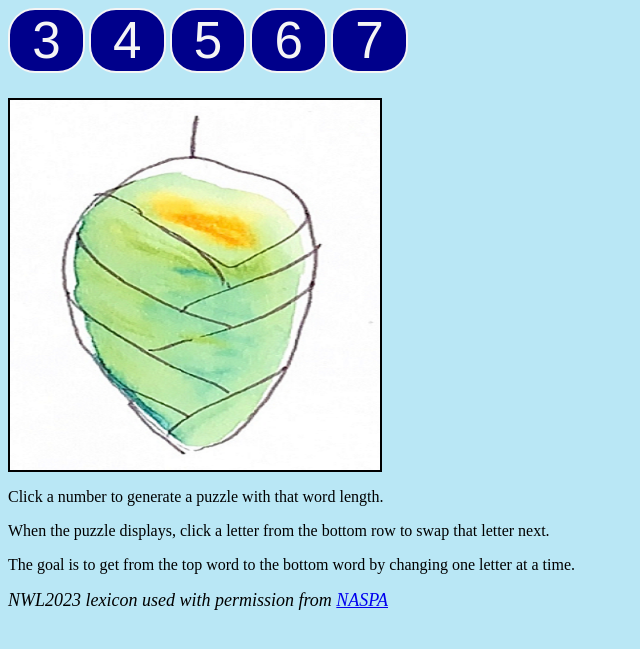
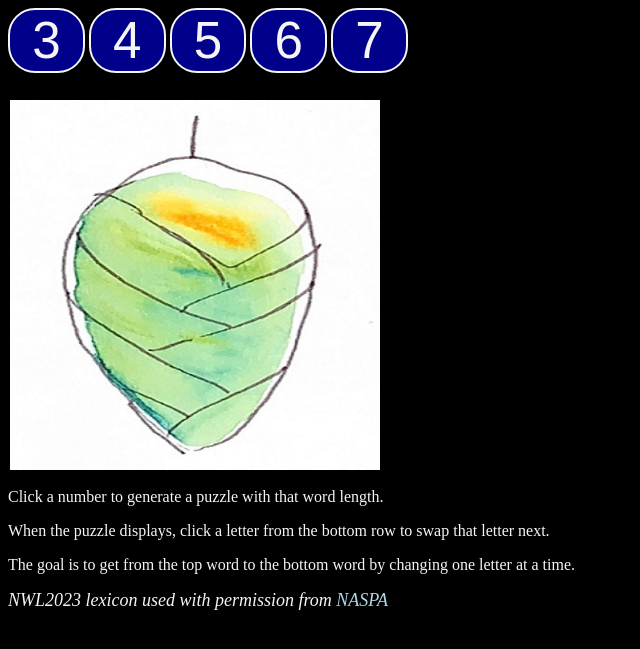
Before and after one commit to TileRunner/tilerunner.github.io, a Jekyll site: the page morpho/morpho.html, which Jekyll copies as it is, in a window 1280 px wide. Shown: the top 649 px of the page, without its empty margins (0-640 px from the left). Built offline with Jekyll 4.4.1, drawn with Linux system fonts in a browser that asks for light colours.

Commit message:
Morpho ui tweaks

```diff
--- a/morpho/morpho.css
+++ b/morpho/morpho.css
@@ -1,5 +1,6 @@
 body {
-    background-color: #b9e7f5;
+    background-color: black;
+    color: whitesmoke;
 }
 .options-div {
     height: 5vh;
@@ -29,13 +30,13 @@
     font-size: 4vw;
 }
 .top-row {
-    background-color: #f6c0c0;
+    background-color: black;
 }
 .middle-row {
     background-color: #3b88ca;
 }
 .bottom-row {
-    background-color: #a44a4a;
+    border-top: none;
 }
 td {
     width: 6vw;
@@ -49,25 +50,17 @@
 
 
 .clicked {
-    background-color: #3b88ca;
+    background-color: black;
 }
 
 .unclicked {
+    background-color: darkblue;
     border: 2px inset whitesmoke;
     border-radius: 10%;
 }
 @keyframes fadein {
-    0% {opacity: 0%; border-radius: 50%;}
-    10% {opacity: 10%; border-radius: 45%;}
-    20% {opacity: 20%; border-radius: 40%;}
-    30% {opacity: 30%; border-radius: 35%;}
-    40% {opacity: 40%; border-radius: 30%;}
-    50% {opacity: 50%; border-radius: 25%;}
-    60% {opacity: 60%; border-radius: 20%;}
-    70% {opacity: 70%; border-radius: 15%;}
-    80% {opacity: 80%; border-radius: 10%;}
-    90% {opacity: 90%; border-radius: 5%;}
-    100% {opacity: 100%; border-radius: 0%;}
+    0% {opacity: 0; border-radius: 50%;}
+    100% {opacity: 1; border-radius: 0%;}
 }
 .artwork {
     border: 2px solid black;
@@ -78,7 +71,8 @@
     height: 100vw;
     width: 90vw;
     animation-name: fadein;
-    animation-duration: 2s;
+    animation-duration: 4s;
+    transition: ease-in-out;
 }
 .artwork.butterfly {
     background-image: url('MorphoButterfly.png');
@@ -93,3 +87,7 @@
     max-width: 370px;
     width: 100vw;
 }
+a {
+    color: lightblue;
+    text-decoration: none;
+}
--- a/morpho/morpho.html
+++ b/morpho/morpho.html
@@ -15,7 +15,6 @@
         <button id="6-letter-puzzle">6</button>
         <button id="7-letter-puzzle">7</button>
     </div>
-    <div id="artwork-before"></div>
     <div id="info-div" class="info-div">
         <table border="5">
             <tbody id="table-body">
@@ -23,6 +22,7 @@
         </table>
         <button id="restart-puzzle">Restart</button>
     </div>
+    <div id="artwork-before"></div>
     <div id="artwork-after"></div>
     <div>
       <p>Click a number to generate a puzzle with that word length.</p>
```
